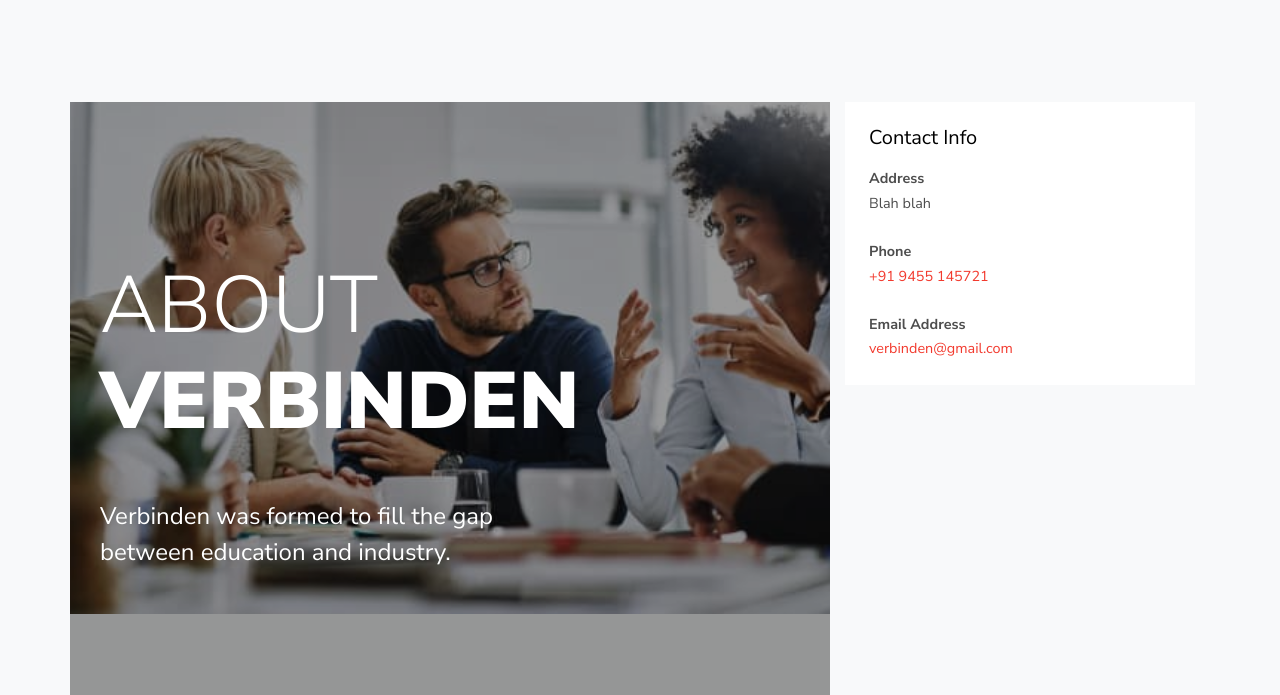
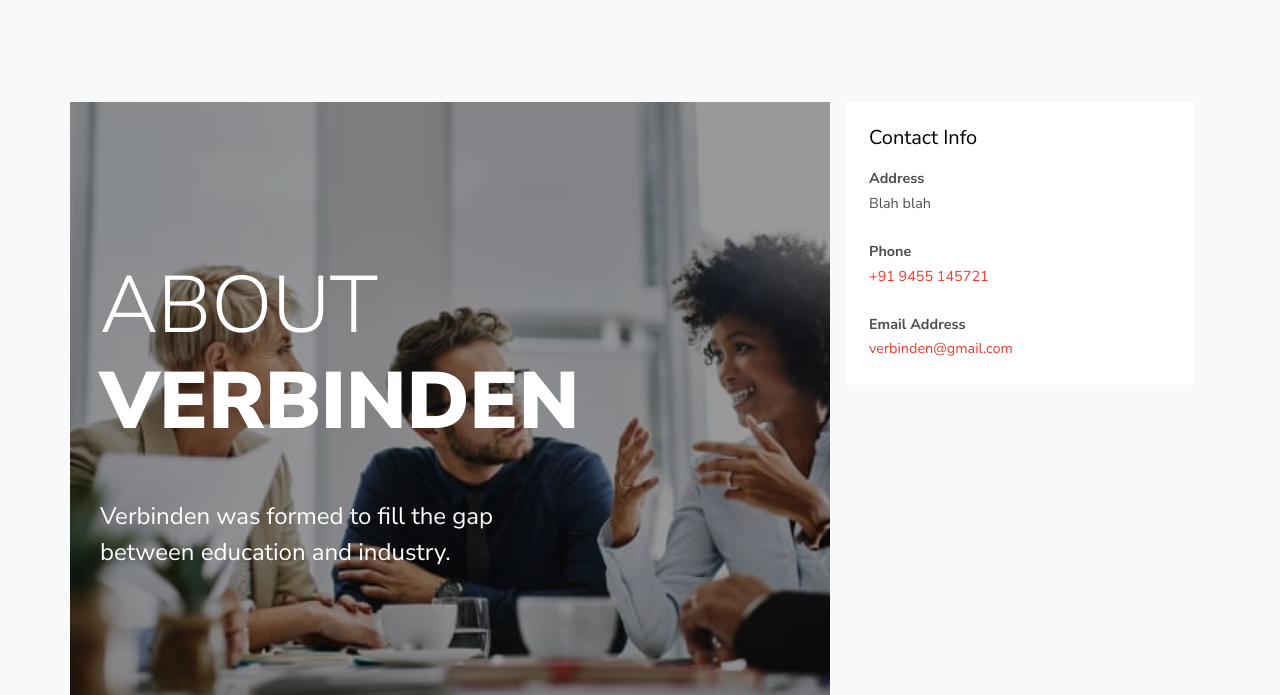
Before and after one commit to lebinma/verbinden, a plain HTML site: page about.html in a window 1280 px wide. Shown: the part 111-806 px from the top of the page. Drawn offline with Linux system fonts and the light colour scheme; files whose address does not match are found by name.

Commit message:
remove parallax

```diff
--- a/about.html
+++ b/about.html
@@ -102,7 +102,7 @@
       <div class="container">
         <div class="row">
 
-            <div class="col-lg-8 site-blocks-cover inner-page overlay" style="background-image: url(images/about.jpg);" data-aos="fade" data-stellar-background-ratio="0.4">
+            <div class="col-lg-8 site-blocks-cover inner-page overlay" style="background-image: url(images/about.jpg);" data-aos="fade">
               <div class="container">
                 <div class="row align-items-center">
                   <div class="col-md-7">
```
